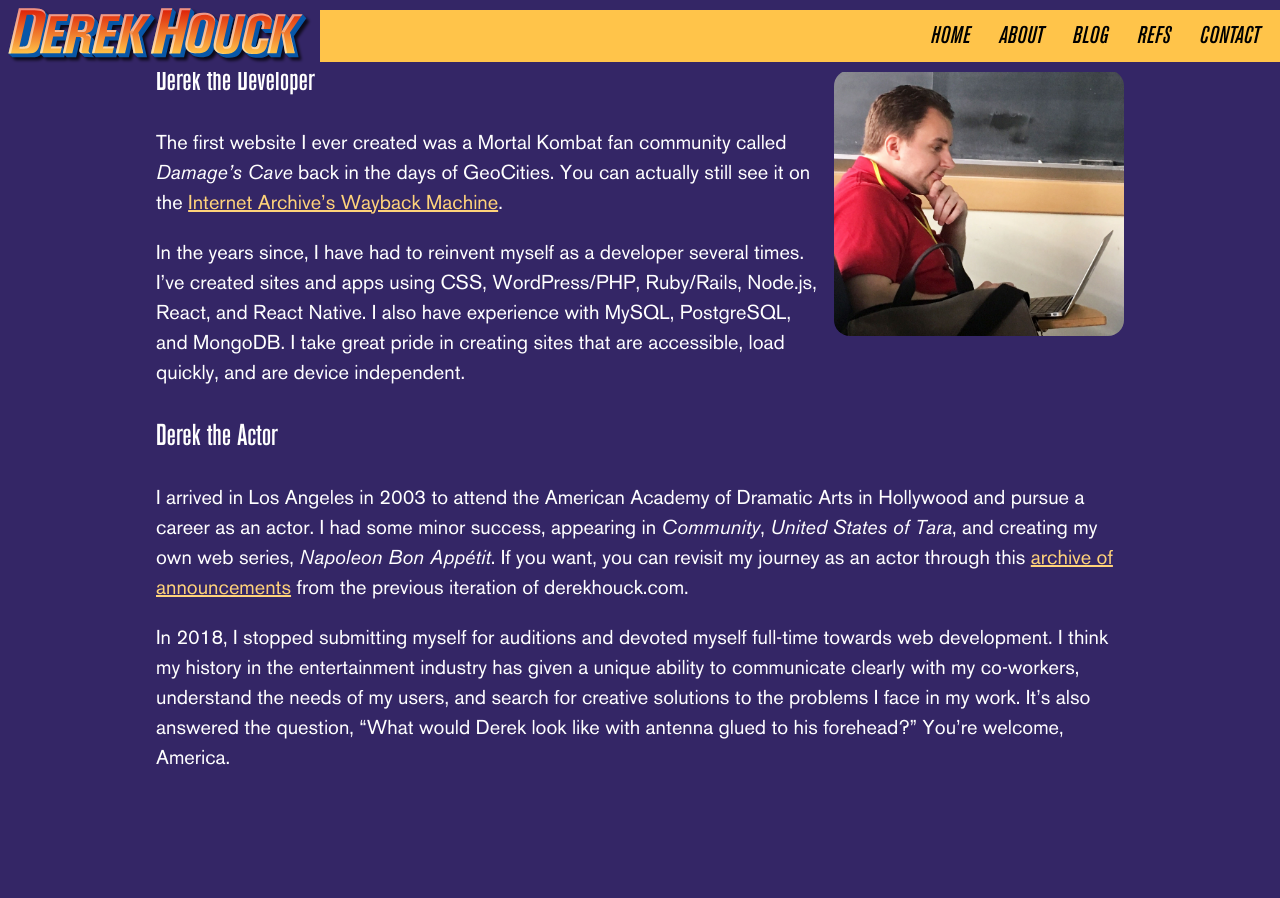
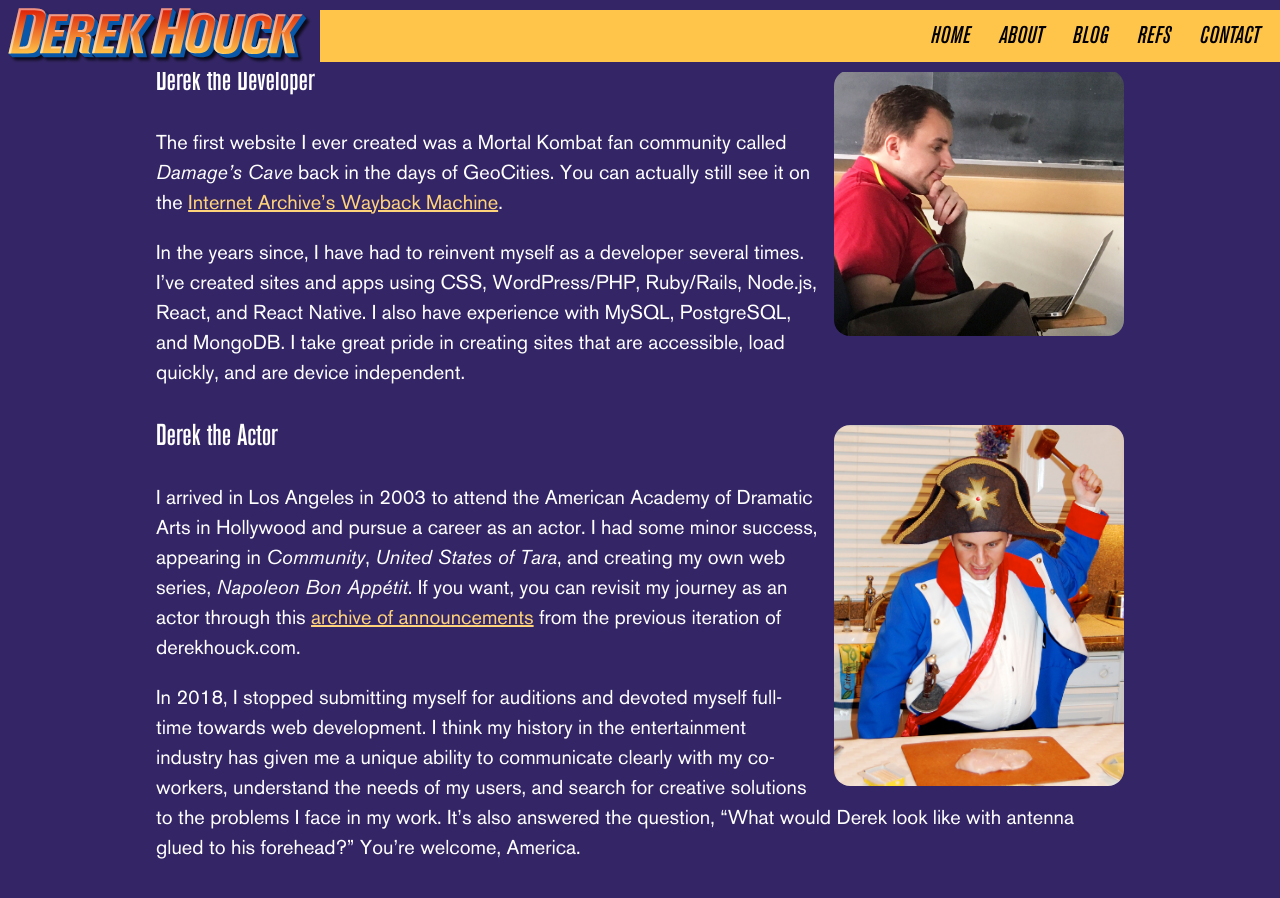
Before and after one commit to derekhouck/derekhouck.github.io, a Jekyll site: the page built from about.md, in a window 1280 px wide and 900 px high, scrolled down 700 px. Built offline with Jekyll 4.4.1, drawn with Linux system fonts in a browser that asks for light colours; before the commit the page ends 1510 px from its top, so only the background shows below that.

Commit message:
a dd napoleon image to About page

```diff
--- a/about.md
+++ b/about.md
@@ -16,8 +16,10 @@ The first website I ever created was a Mortal Kombat fan community called _Damag
 
 In the years since, I have had to reinvent myself as a developer several times. I’ve created sites and apps using CSS, WordPress/PHP, Ruby/Rails, Node.js, React, and React Native. I also have experience with MySQL, PostgreSQL, and MongoDB. I take great pride in creating sites that are accessible, load quickly, and are device independent.
 
+<img class="align-right" alt="As Napoleon in Napoleon Bon Appetit" src="/assets/images/napoleon.jpg">
+
 ## Derek the Actor
 
 I arrived in Los Angeles in 2003 to attend the American Academy of Dramatic Arts in Hollywood and pursue a career as an actor. I had some minor success, appearing in _Community_, _United States of Tara_, and creating my own web series, _Napoleon Bon Appétit_. If you want, you can revisit my journey as an actor through this [archive of announcements](/blog.html) from the previous iteration of derekhouck.com.
 
-In 2018, I stopped submitting myself for auditions and devoted myself full-time towards web development. I think my history in the entertainment industry has given a unique ability to communicate clearly with my co-workers, understand the needs of my users, and search for creative solutions to the problems I face in my work. It's also answered the question, "What would Derek look like with antenna glued to his forehead?" You're welcome, America.
+In 2018, I stopped submitting myself for auditions and devoted myself full-time towards web development. I think my history in the entertainment industry has given me a unique ability to communicate clearly with my co-workers, understand the needs of my users, and search for creative solutions to the problems I face in my work. It's also answered the question, "What would Derek look like with antenna glued to his forehead?" You're welcome, America.
```
Also changed, not shown: assets/images/napoleon.jpg (added).
